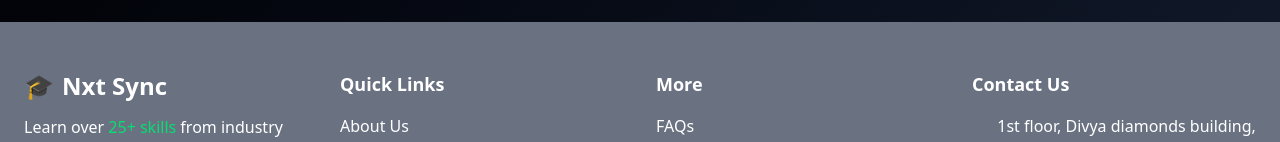
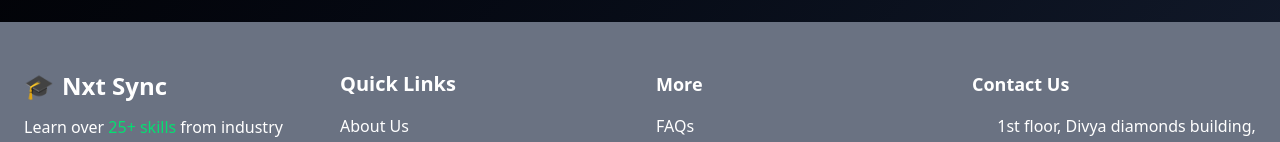
Before and after one commit to mismyst/nextsync, a Next.js app: page / in a window 1280 px wide. Shown: the part 3634-3776 px from the top of the page. Built offline with nearby package versions, Linux system fonts and the light colour scheme.

Commit message:
Update Footer.tsx

```diff
--- a/app/components/Footer/Footer.tsx
+++ b/app/components/Footer/Footer.tsx
@@ -32,7 +32,7 @@ const Footer = () => {
 
         {/* Quick Links */}
         <div>
-          <h3 className="text-lg font-semibold mb-4">Quick Links</h3>
+          <h3 className="text-xl font-semibold mb-4">Quick Links</h3>
           <ul className="space-y-2">
             <li><a href="#about" className="text-white hover:text-green-400 transition"> {/* Changed text to white */}
               About Us
```
